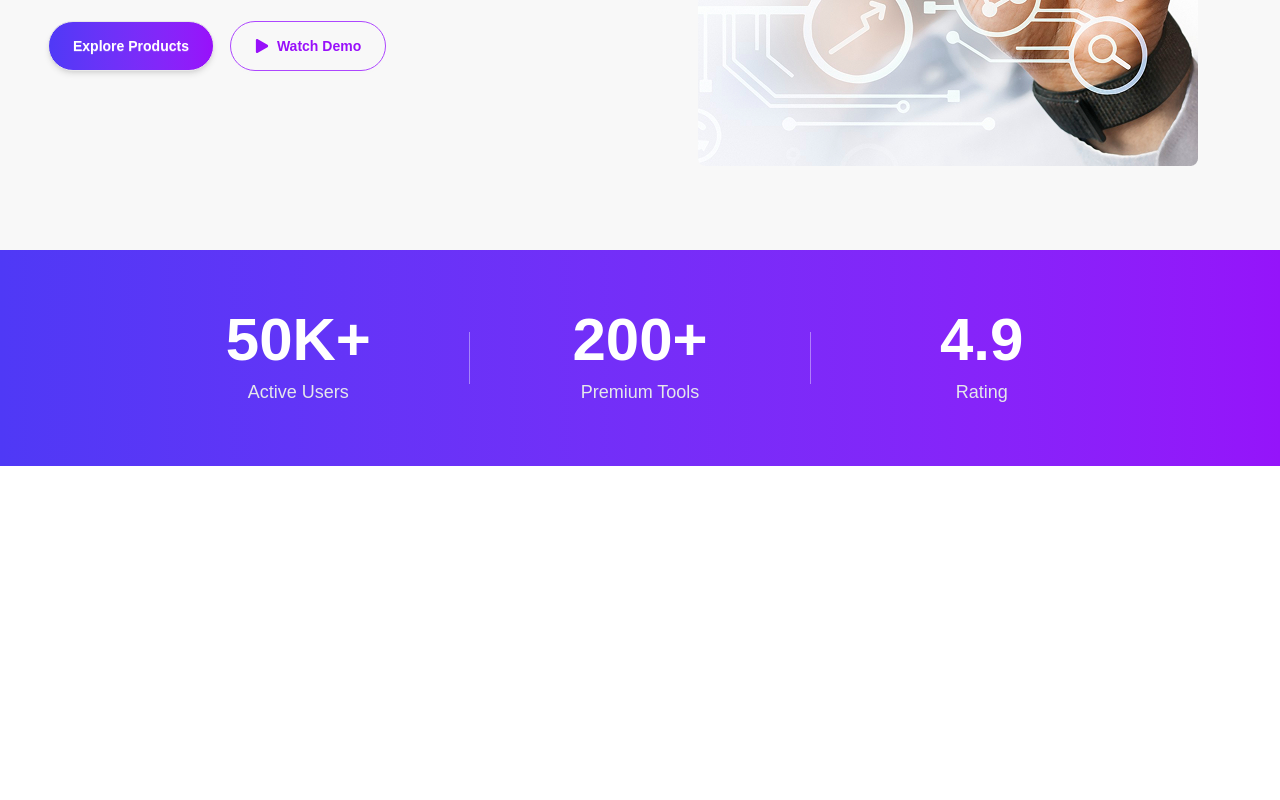
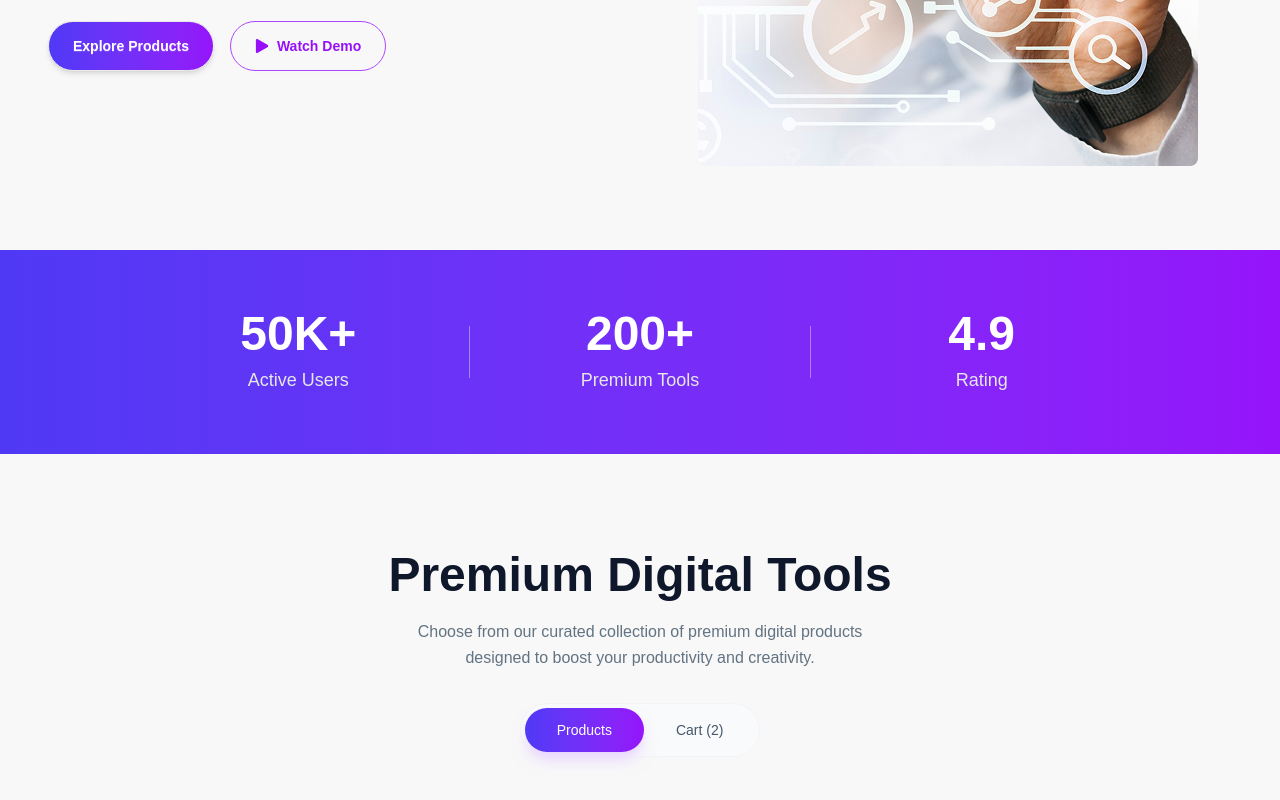
Before and after one commit to raselbabu273/digital-tools-platform, a React (Vite) app: page / in a window 1280 px wide. Shown: the part 572-1372 px from the top of the page. Before the commit the page ends 1038 px from the top, so only its background shows below. Built offline with nearby package versions, Linux system fonts and the light colour scheme.

Commit message:
Container section design complete

```diff
--- a/src/App.jsx
+++ b/src/App.jsx
@@ -1,5 +1,6 @@
 import "./App.css";
 import Banner from "./Components/Banner/Banner";
+import Container from "./Components/CardContainer/Container";
 import NavBar from "./Components/NavBar/NavBar";
 import Ratings from "./Components/Ratings/Ratings";
 
@@ -9,6 +10,7 @@ function App() {
       <NavBar></NavBar>
       <Banner></Banner>
       <Ratings></Ratings>
+      <Container></Container>
     </>
   );
 }
--- a/src/Components/Banner/Banner.jsx
+++ b/src/Components/Banner/Banner.jsx
@@ -24,7 +24,7 @@ const Banner = () => {
           <p className="text-gray-500 text-lg mb-6">Explore Products</p>
 
           <div className="flex flex-wrap gap-4">
-            <button className="btn bg-linear-to-r from-indigo-600 to-purple-600 text-white px-6 py-6 rounded-full font-semibold shadow-md hover:opacity-90 transition">
+            <button className="btn bg-linear-to-r from-[#4F39F6] to-[#9514FA] text-white px-6 py-6 rounded-full font-semibold shadow-md hover:opacity-90 transition">
               Explore Products
             </button>
 
--- /dev/null
+++ b/src/Components/CardContainer/Container.jsx
@@ -0,0 +1,45 @@
+import React, { useState } from "react";
+
+const Container = () => {
+
+  const [activeTab, setActiveTab] = useState("products");
+
+  return (
+    <div className="container mx-auto flex flex-col items-center justify-center min-h-[400px] bg-base-200 px-4 text-center space-y-5">
+      <h1 className="text-4xl md:text-5xl font-bold text-slate-900">
+        Premium Digital Tools
+      </h1>
+
+      <p className="max-w-md text-[#627382] text-sm md:text-base mb-8 leading-relaxed">
+        Choose from our curated collection of premium digital products designed
+        to boost your productivity and creativity.
+      </p>
+
+      <div className="inline-flex p-1 bg-gray-50 border border-gray-100 rounded-full">
+        <button
+          onClick={() => setActiveTab("products")}
+          className={`px-8 py-3 rounded-full text-sm font-medium transition-all duration-300 ${
+            activeTab === "products"
+              ? "bg-linear-to-r from-[#4F39F6] to-[#9514FA] text-white shadow-lg shadow-purple-200"
+              : "text-slate-600 hover:text-slate-900"
+          }`}
+        >
+          Products
+        </button>
+
+        <button
+          onClick={() => setActiveTab("cart")}
+          className={`px-8 py-3 rounded-full text-sm font-medium transition-all duration-300 ${
+            activeTab === "cart"
+              ? "bg-linear-to-r from-[#4F39F6] to-[#9514FA] text-white shadow-lg shadow-purple-200"
+              : "text-slate-600 hover:text-slate-900"
+          }`}
+        >
+          Cart (2)
+        </button>
+      </div>
+    </div>
+  );
+};
+
+export default Container;
--- a/src/Components/Ratings/Ratings.jsx
+++ b/src/Components/Ratings/Ratings.jsx
@@ -2,11 +2,11 @@ import React from "react";
 
 const Ratings = () => {
   return (
-    <div className="w-full py-15 bg-linear-to-r from-[#4F39F6] to-[#9514FA]">
+    <div className="w-full py-15 bg-linear-to-r from-[#4F39F5] to-[#9514FA]">
       <div className="max-w-5xl mx-auto flex items-center justify-between text-center text-white">
 
         <div className="flex-1">
-          <h1 className="text-6xl font-bold">50K+</h1>
+          <h1 className="text-5xl font-bold">50K+</h1>
           <p className="text-lg font-medium mt-2 text-gray-200">Active Users</p>
         </div>
 
@@ -14,7 +14,7 @@ const Ratings = () => {
         <div className="h-13 w-px bg-white/40"></div>
 
         <div className="flex-1">
-          <h1 className="text-6xl font-bold">200+</h1>
+          <h1 className="text-5xl font-bold">200+</h1>
           <p className="text-lg font-medium mt-2 text-gray-200">Premium Tools</p>
         </div>
 
@@ -22,7 +22,7 @@ const Ratings = () => {
         <div className="h-13 w-px bg-white/40"></div>
 
         <div className="flex-1">
-          <h1 className="text-6xl font-bold">4.9</h1>
+          <h1 className="text-5xl font-bold">4.9</h1>
           <p className="text-lg font-medium mt-2 text-gray-200">Rating</p>
         </div>
       </div>
--- a/src/index.css
+++ b/src/index.css
@@ -9,3 +9,7 @@ body {
 .max-width{
     max-width: 85%;
 }
+
+html{
+    scrollbar-width: none;
+}
```
